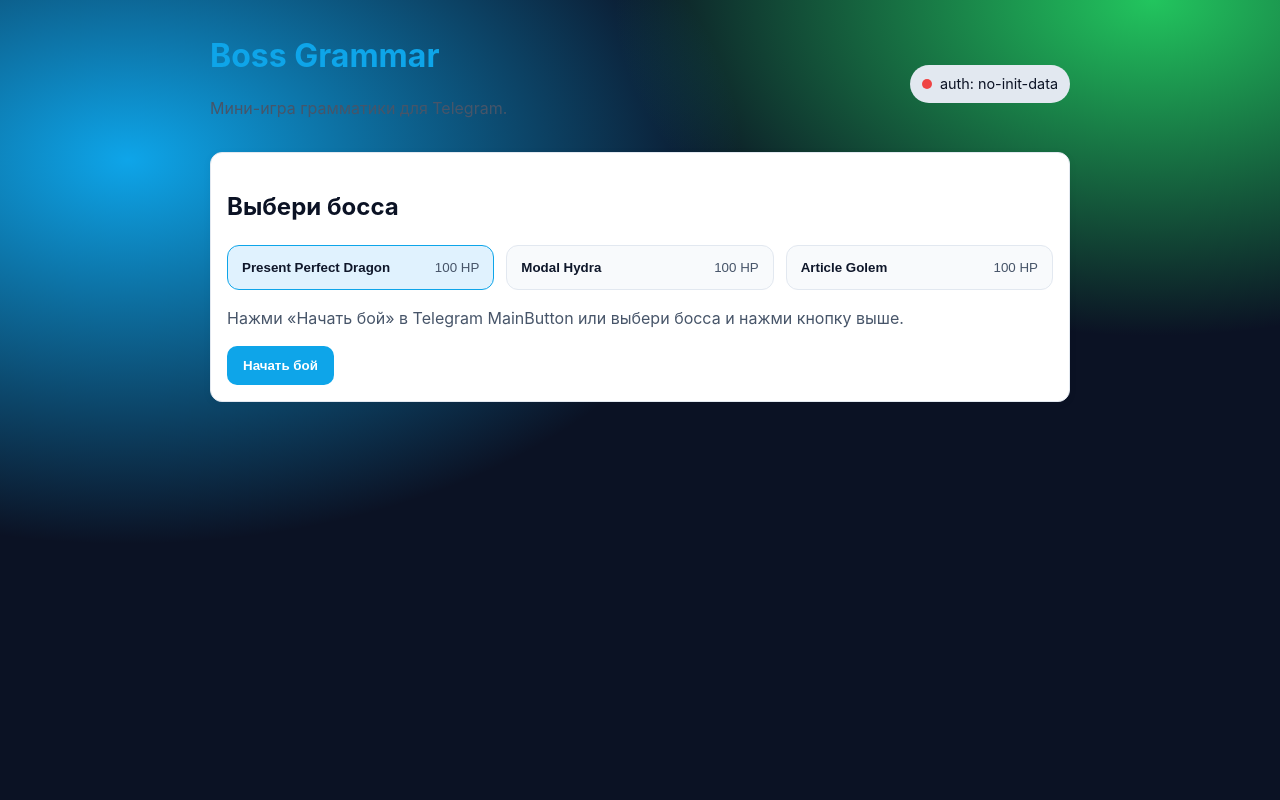
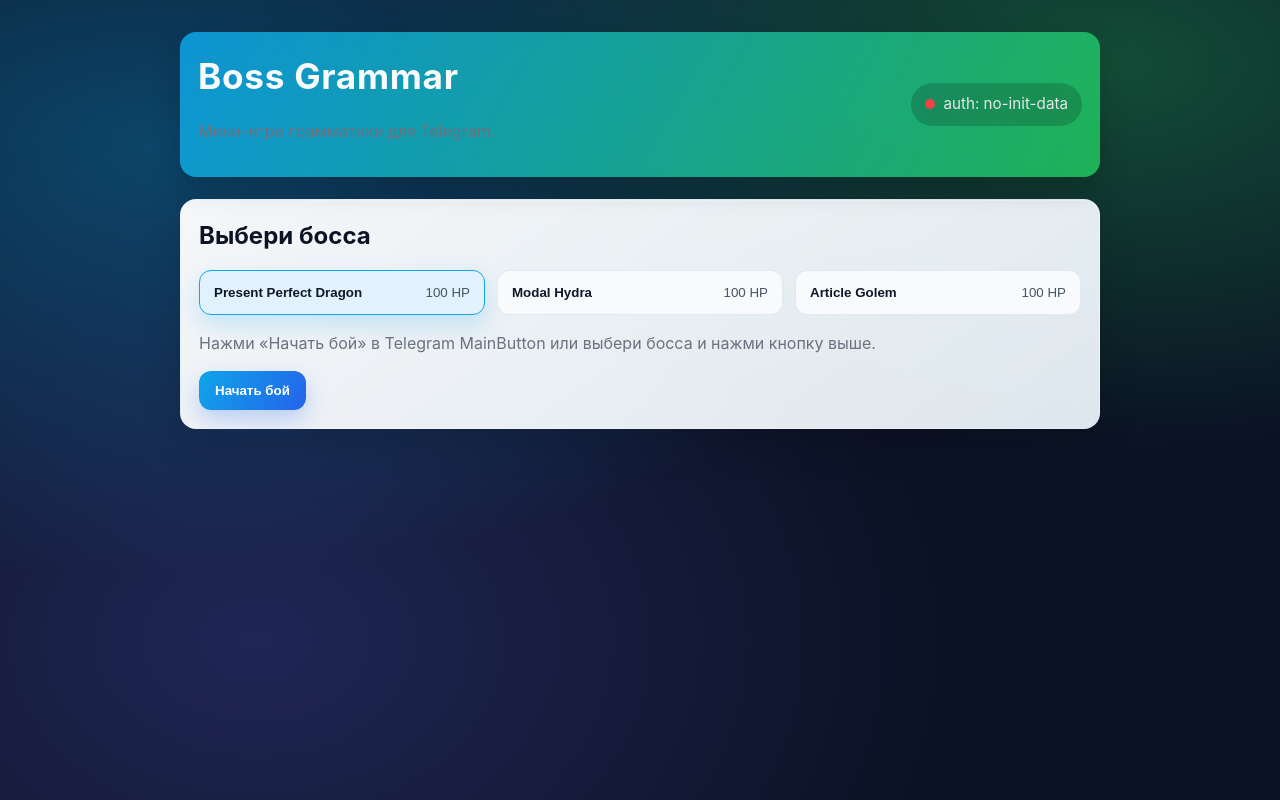
Before and after one commit to victorc60/EasyTalk, a React (Vite) app in the folder easytalks-bot/webapp/: page / in a window 1280 px wide. Built offline with nearby package versions, Linux system fonts and the light colour scheme; no server answers.

Commit message:
game boss

```diff
--- a/easytalks-bot/webapp/src/App.css
+++ b/easytalks-bot/webapp/src/App.css
@@ -1,43 +1,60 @@
 .app {
   display: grid;
-  gap: 16px;
-  max-width: 900px;
+  gap: 18px;
+  max-width: 960px;
   margin: 0 auto;
-  padding: 32px 20px;
+  padding: 32px 20px 64px;
+  position: relative;
 }
 
 h1 {
   margin: 0;
-  font-size: 2rem;
-  color: #0ea5e9;
+  font-size: 2.2rem;
+  color: #f8fafc;
+  letter-spacing: 0.02em;
+}
+
+h2 {
+  margin: 0;
+  color: #0b1224;
 }
 
 .note {
-  color: #475569;
+  color: #6b7280;
 }
 
 .card {
-  border: 1px solid #e2e8f0;
-  border-radius: 12px;
-  padding: 16px;
-  background: #ffffff;
-  box-shadow: 0 2px 8px rgba(15, 23, 42, 0.05);
+  border: 1px solid rgba(255, 255, 255, 0.08);
+  border-radius: 16px;
+  padding: 18px;
+  background: linear-gradient(145deg, rgba(255, 255, 255, 0.96), rgba(240, 249, 255, 0.92));
+  box-shadow: 0 12px 40px rgba(0, 0, 0, 0.14), inset 0 1px 0 rgba(255, 255, 255, 0.4);
+  backdrop-filter: blur(8px);
+  animation: float 6s ease-in-out infinite alternate;
 }
 
 .app-header {
   display: flex;
   align-items: center;
   justify-content: space-between;
+  padding: 18px;
+  border-radius: 16px;
+  background: linear-gradient(120deg, rgba(14, 165, 233, 0.85), rgba(34, 197, 94, 0.85));
+  box-shadow: 0 10px 30px rgba(0, 0, 0, 0.18);
+  position: sticky;
+  top: 12px;
+  z-index: 1;
 }
 
 .auth-pill {
   display: inline-flex;
   align-items: center;
   gap: 8px;
-  padding: 8px 12px;
+  padding: 10px 14px;
   border-radius: 999px;
-  background: #e2e8f0;
-  font-size: 0.9rem;
+  background: rgba(0, 0, 0, 0.18);
+  color: #e5e7eb;
+  font-size: 0.95rem;
 }
 
 .dot {
@@ -60,7 +77,7 @@ h1 {
   display: grid;
   gap: 12px;
   grid-template-columns: repeat(auto-fit, minmax(220px, 1fr));
-  margin: 16px 0;
+  margin: 16px 0 10px;
 }
 
 .boss-card {
@@ -72,11 +89,18 @@ h1 {
   border-radius: 12px;
   background: #f8fafc;
   cursor: pointer;
+  transition: transform 0.12s ease, box-shadow 0.12s ease, border-color 0.12s ease;
+}
+
+.boss-card:hover {
+  transform: translateY(-2px);
+  box-shadow: 0 10px 24px rgba(15, 23, 42, 0.08);
 }
 
 .boss-card.active {
   border-color: #0ea5e9;
-  background: #e0f2fe;
+  background: linear-gradient(145deg, rgba(224, 242, 254, 0.95), rgba(224, 242, 254, 0.75));
+  box-shadow: 0 10px 24px rgba(14, 165, 233, 0.2);
 }
 
 .boss-name {
@@ -89,13 +113,15 @@ h1 {
 }
 
 .primary {
-  background: #0ea5e9;
+  background: linear-gradient(120deg, #0ea5e9, #2563eb);
   color: white;
   border: none;
   padding: 12px 16px;
-  border-radius: 10px;
+  border-radius: 12px;
   cursor: pointer;
   font-weight: 700;
+  transition: transform 0.1s ease, box-shadow 0.15s ease;
+  box-shadow: 0 10px 22px rgba(37, 99, 235, 0.25);
 }
 
 button {
@@ -104,6 +130,15 @@ button {
   padding: 10px 12px;
   border-radius: 10px;
   cursor: pointer;
+  transition: transform 0.08s ease, box-shadow 0.12s ease, border-color 0.12s ease;
+}
+
+button:active {
+  transform: translateY(1px);
+}
+
+.primary:active {
+  transform: translateY(1px);
 }
 
 .battle-header {
@@ -113,8 +148,9 @@ button {
 }
 
 .timer {
-  font-weight: 700;
+  font-weight: 800;
   color: #0ea5e9;
+  letter-spacing: 0.02em;
 }
 
 .hp-bar {
@@ -152,6 +188,15 @@ button {
 
 .option {
   text-align: left;
+  border: 1px solid #e2e8f0;
+  background: #f8fafc;
+  transition: transform 0.08s ease, box-shadow 0.12s ease, border-color 0.12s ease;
+}
+
+.option:hover {
+  border-color: #0ea5e9;
+  box-shadow: 0 8px 18px rgba(14, 165, 233, 0.18);
+  transform: translateY(-1px);
 }
 
 .actions-row {
@@ -175,3 +220,12 @@ button {
   border-radius: 10px;
   padding: 10px;
 }
+
+@keyframes float {
+  from {
+    transform: translateY(0px);
+  }
+  to {
+    transform: translateY(4px);
+  }
+}
--- a/easytalks-bot/webapp/src/index.css
+++ b/easytalks-bot/webapp/src/index.css
@@ -1,10 +1,22 @@
 :root {
+  --bg: #0b1224;
+  --panel: rgba(255, 255, 255, 0.96);
+  --panel-2: rgba(240, 249, 255, 0.92);
+  --text: #0b1224;
+  --muted: #6b7280;
+  --accent: #0ea5e9;
+  --accent-2: #2563eb;
+  --success: #22c55e;
+  --radius: 16px;
+
   font-family: 'Manrope', 'Inter', system-ui, -apple-system, sans-serif;
   line-height: 1.5;
-  color: #0b1224;
-  background: radial-gradient(120% 120% at 10% 20%, #0ea5e9 0%, transparent 40%),
-    radial-gradient(120% 120% at 90% 0%, #22c55e 0%, transparent 35%),
-    #0b1224;
+  color: var(--text);
+  background:
+    radial-gradient(140% 120% at 12% 18%, rgba(14, 165, 233, 0.35) 0%, transparent 45%),
+    radial-gradient(140% 120% at 86% 8%, rgba(34, 197, 94, 0.33) 0%, transparent 40%),
+    radial-gradient(120% 140% at 20% 80%, rgba(99, 102, 241, 0.24) 0%, transparent 45%),
+    var(--bg);
 }
 
 * {
```
Also changed, not shown: 1 other file (tests, documents, lock files or other folders).
